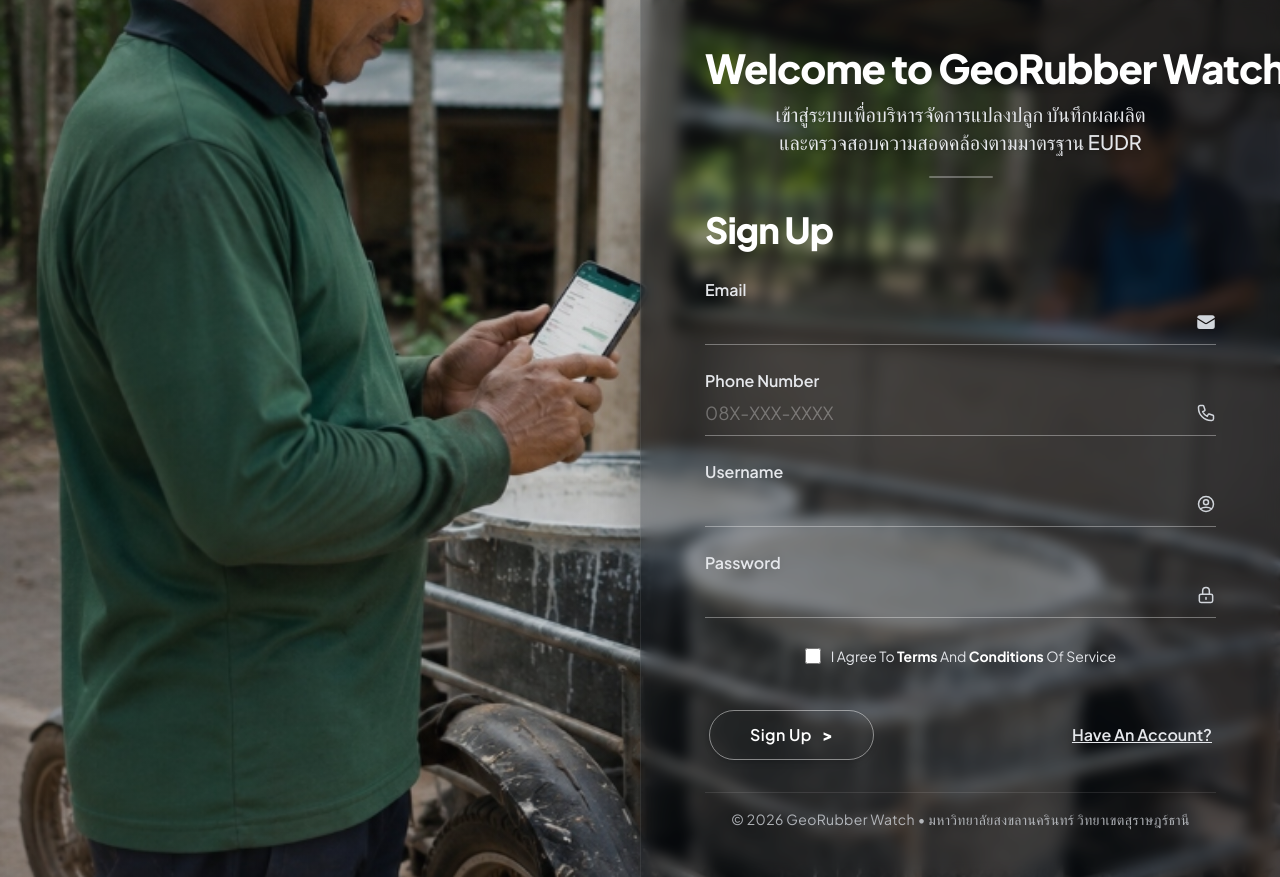
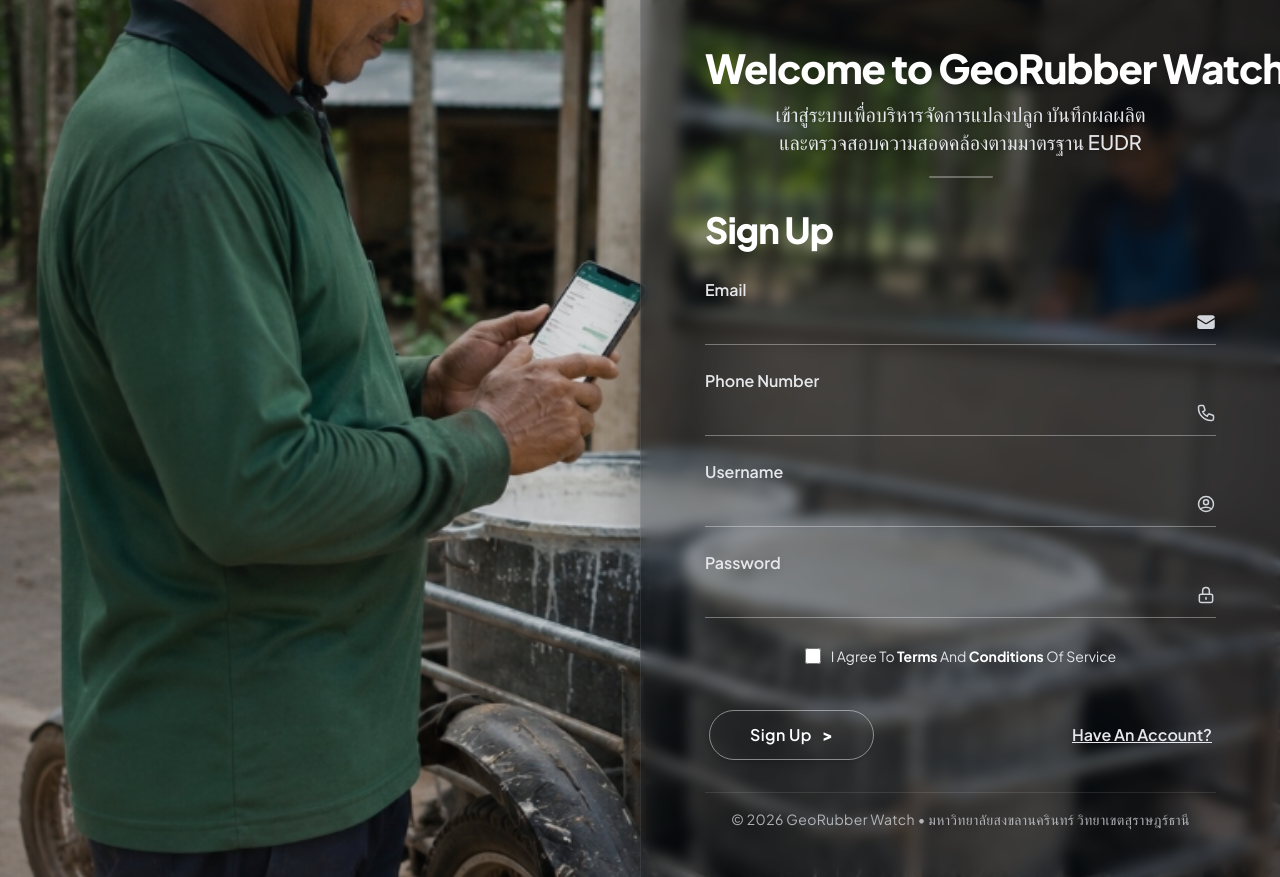
Before and after one commit to Manatsanan066/GeoRubber-Watch, a PHP site: page /RB/login.php in a window 1280 px wide. Run offline with PHP 8.4, Linux system fonts and the light colour scheme; some libraries are stand-ins or nearby versions; some web fonts are replaced.

Commit message:
fix(login): remove placeholder from phone number input to match minimal clean style

```diff
--- a/login.php
+++ b/login.php
@@ -149,9 +149,8 @@ if (!empty($redirect)) {
                             <input type="tel"
                                    id="phone"
                                    name="phone"
-                                   placeholder="08X-XXX-XXXX"
                                    required
-                                   class="w-full bg-transparent border-none outline-none text-white text-base sm:text-lg font-normal pr-3 placeholder-white/30">
+                                   class="w-full bg-transparent border-none outline-none text-white text-base sm:text-lg font-normal pr-3 placeholder-transparent">
                             <!-- Phone Icon -->
                             <svg class="w-5 h-5 text-gray-300 shrink-0" fill="none" stroke="currentColor" viewBox="0 0 24 24">
                                 <path stroke-linecap="round" stroke-linejoin="round" stroke-width="1.8" d="M3 5a2 2 0 012-2h3.28a1 1 0 01.948.684l1.498 4.493a1 1 0 01-.502 1.21l-2.257 1.13a11.042 11.042 0 005.516 5.516l1.13-2.257a1 1 0 011.21-.502l4.493 1.498a1 1 0 01.684.949V19a2 2 0 01-2 2h-1C9.716 21 3 14.284 3 6V5z"/>
```
